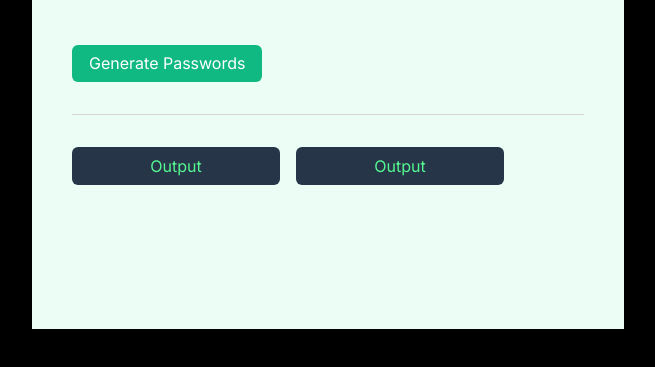
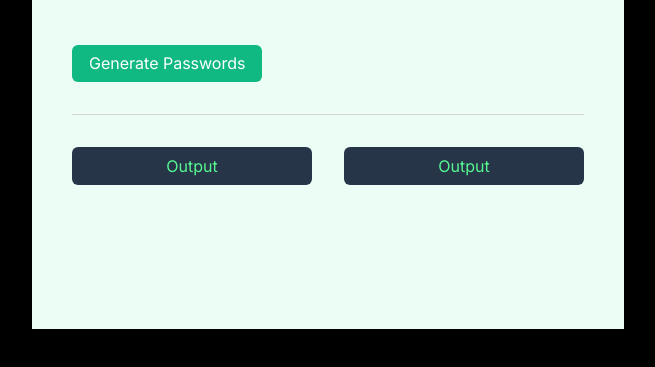
Before and after one commit to eugenesoch/password-generator, a website built with Vite: page index.html in a window 1280 px wide. Shown: the part 367-734 px from the top of the page, without its empty margins (312-967 px from the left). Built offline with nearby package versions, Linux system fonts and the light colour scheme.

Commit message:
More changes

```diff
--- a/index.css
+++ b/index.css
@@ -129,9 +129,10 @@ divider {
     width: 100%;
 }
 .output-wrapper {
+    width: 100%;
     display: flex;
     flex-direction: row;
-    justify-content: center;
+    justify-content: space-between;
     gap: 1rem
 }
 
@@ -146,6 +147,6 @@ divider {
     font-size: 1rem;
     line-height: 2rem;
     height: 2.4rem;
-    width: 13rem;
+    width: 15rem;
     border-radius: 6px;
 }
--- a/index.html
+++ b/index.html
@@ -1,6 +1,6 @@
 <html>
     <head><link rel="stylesheet" href="https://cdnjs.cloudflare.com/ajax/libs/normalize/8.0.1/normalize.css">
-        <link rel="stylesheet" href="/index.css">
+        <link rel="stylesheet" href="./index.css">
         <link rel="preconnect" href="https://fonts.googleapis.com">
         <link rel="preconnect" href="https://fonts.gstatic.com" crossorigin>
         <link href="https://fonts.googleapis.com/css2?family=Inter&family=Karla:wght@800&display=swap" rel="stylesheet">
```
